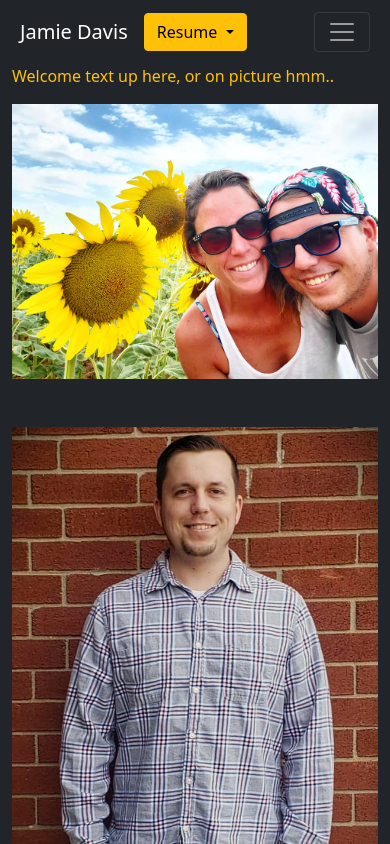
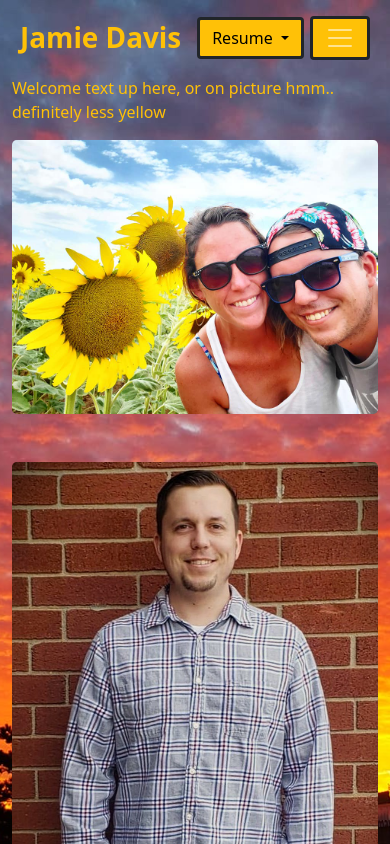
Before and after one commit to JamieDavisDevBase/jamie-pwp, a plain HTML site: page index.html in a window 390 px wide. Shown: the top 844 px of the page. Drawn offline with nearby package versions, Linux system fonts and the light colour scheme.

Commit message:
added background and styling details, working on form tomorrow

```diff
--- a/index.html
+++ b/index.html
@@ -5,24 +5,25 @@
     <meta name="viewport" content="width=device-width, initial-scale=1">
     <!-- CSS only -->
     <link href="https://cdn.jsdelivr.net/npm/bootstrap@5.1.3/dist/css/bootstrap.min.css" rel="stylesheet" integrity="sha384-1BmE4kWBq78iYhFldvKuhfTAU6auU8tT94WrHftjDbrCEXSU1oBoqyl2QvZ6jIW3" crossorigin="anonymous">
+    <link rel="stylesheet" href="./style.css">
     <title>Jamie Davis Website</title>
 </head>
 <body class="bg-dark">
 
 <!--NAVBAR-->
 
-    <nav class="navbar navbar-expand-lg navbar-dark bg-dark py-1 my-2 mx-2">
+    <nav class="navbar navbar-expand-lg navbar-dark rounded-3 py-1 my-2 mx-2">
         <div class="container-lg">
-            <span class="navbar-brand h1 my-auto">Jamie Davis</span>
+            <span class="navbar-brand fs-1 fw-bold my-auto text-warning">Jamie Davis</span>
             <div class="dropdown me-auto">
-                <button class="btn btn-warning dropdown-toggle" type="button" id="dropdownMenu2" data-bs-toggle="dropdown" aria-expanded="false">
+                <button class="btn btn-warning dropdown-toggle border-3 border-dark" type="button" id="dropdownMenu2" data-bs-toggle="dropdown" aria-expanded="false">
                     Resume
                 </button>
                 <ul class="dropdown-menu" aria-labelledby="dropdownMenu2">
-                    <li><button class="dropdown-item" type="button">Download PDF</button></li>
+                    <li><button class="dropdown-item" type="button">Download</button></li>
                 </ul>
             </div>
-            <button class="navbar-toggler btn btn-warning" type="button" data-bs-toggle="collapse" data-bs-target="#navbarSupportedContent" aria-controls="navbarSupportedContent" aria-expanded="false" aria-label="Toggle navigation"><span class="navbar-toggler-icon"></span>
+            <button class="navbar-toggler bg-warning border-3 border-dark" type="button" data-bs-toggle="collapse" data-bs-target="#navbarSupportedContent" aria-controls="navbarSupportedContent" aria-expanded="false" aria-label="Toggle navigation"><span class="navbar-toggler-icon"></span>
             </button>
             <div class="collapse navbar-collapse" id="navbarSupportedContent">
                 <ul class="navbar-nav ms-auto mb-2 mb-lg-0">
@@ -44,8 +45,8 @@
 <!--Welcome-->
 
     <div class="container-lg">
-        <p class="text-warning">Welcome text up here, or on picture hmm..</p>
-        <img src="./imgs/sunflowers.jpg" class="img-fluid mx-auto d-block" alt="Jamie and Amanda next to large sunflower." width="1296" height="972">
+        <p class="text-warning">Welcome text up here, or on picture hmm.. definitely less yellow</p>
+        <img id="sunflower" src="./imgs/sunflowers.jpg" class="img-fluid mx-auto d-block rounded-3" alt="Jamie and Amanda next to large sunflower." width="1296" height="972">
     </div>
 
 <!--About Me-->
@@ -53,7 +54,7 @@
     <div class="container-lg mt-5">
         <div class="row">
             <div class="col-md-6">
-                <img src="./imgs/me2ndpic.jpg" class="img-fluid d-block mx-auto" alt="Picture of Jamie" width="530" height="771">
+                <img src="./imgs/me2ndpic.jpg" class="img-fluid d-block mx-auto rounded-3" alt="Picture of Jamie" width="530" height="771">
             </div>
             <div class="col-md-6 text-warning">
                 <h1 class="pt-5 pb-3">About Me</h1>
@@ -62,7 +63,7 @@
         </div>
     </div>
 
-<!--Portfolio Section-->
+<!--Knowledge Section-->
 
     <div class="container-lg">
         <div class="row">
@@ -86,16 +87,27 @@
         </div>
     </div>
 
-<!--Form and Picture-->
+<!--Portfolio and Picture-->
 
     <div class="container-lg">
         <div class="row">
             <div class="col-md-6 text-warning">
-                <h1 class="pt-5 pb-3">About Me</h1>
-                <p>Lorem ipsum dolor sit amet, consectetur adipisicing elit. Commodi culpa dignissimos dolore ea harum id incidunt iste labore laborum libero nobis obcaecati odio, perspiciatis qui quis quos saepe sequi sint temporibus veritatis? A aliquid, assumenda commodi consequatur culpa, dolor ducimus eligendi in labore minima necessitatibus officia placeat quaerat quam quasi rerum sequi sint sit soluta ullam veniam voluptate voluptatum? A accusamus ad architecto at consequatur debitis dolorem eligendi, esse exercitationem hic illo illum iste magni nam nesciunt nobis non nulla optio placeat provident quaerat quam quis quisquam quo reprehenderit rerum sunt totam? Ad alias, aliquam commodi dignissimos soluta tempora temporibus?</p>
+
+
+
             </div>
             <div class="col-md-6">
-                <img src="./imgs/me3rdpic.jpg" class="img-fluid d-block mx-auto" alt="Jamie playing guitar" width="534" height="760">
+                <img src="./imgs/me3rdpic.jpg" class="img-fluid d-block mx-auto mb-5 rounded-3" alt="Jamie playing guitar" width="534" height="760">
+            </div>
+        </div>
+    </div>
+
+<!--Contact Me-->
+
+    <div>
+        <div>
+            <div>
+
             </div>
         </div>
     </div>
--- /dev/null
+++ b/style.css
@@ -0,0 +1,9 @@
+body {
+    margin-left: auto;
+    margin-right: auto;
+    background-image: url("./imgs/sunset.jpg");
+    background-repeat: no-repeat;
+    background-size: cover;
+    display: block;
+    background-attachment: fixed;
+}
```
Also changed, not shown: imgs/palo-duro.jpg (added).
